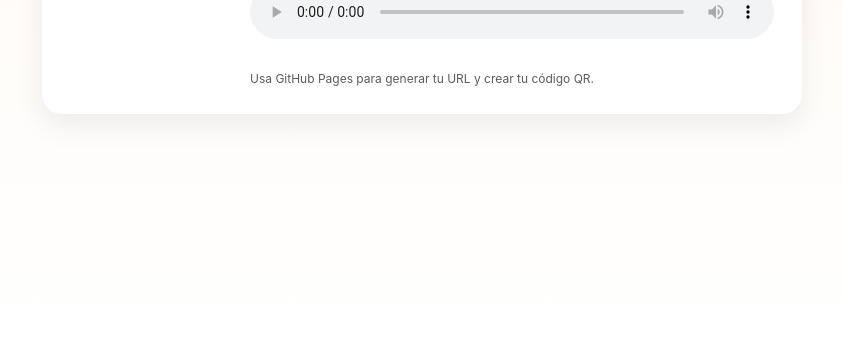
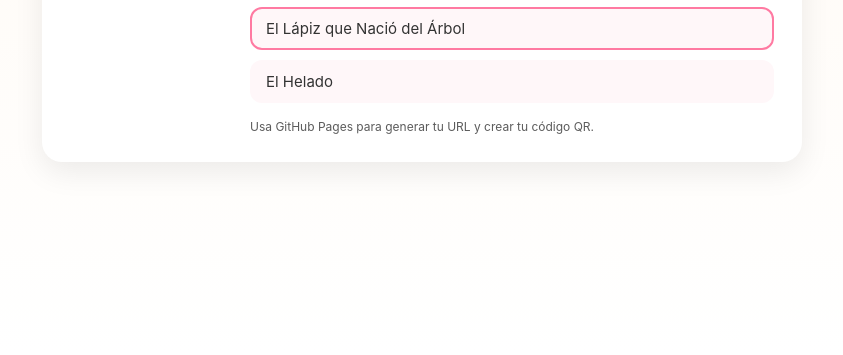
Before and after one commit to Yeissan/Reproductor-Infantil, a plain HTML site: page index.html in a window 1280 px wide. Shown: the part 445-800 px from the top of the page, without its empty margins (218-1061 px from the left). Drawn offline with Linux system fonts and the light colour scheme.

Commit message:
Fix playlist entries in index.html

```diff
--- a/index.html
+++ b/index.html
@@ -48,8 +48,8 @@
     <script>
       // Playlist lista para usar. Agrega más canciones luego.
       const playlist = [
-        { name: "El Lápiz que Nació del Árbol", url: "https://raw.githubusercontent.com/Yeissan/Musica-Infantil/refs/heads/main/El Lápiz que Nació del Árbol.mp3" };
-        { name: "El Lápiz que Nació del Árbol", url: "https://raw.githubusercontent.com/Yeissan/Musica-Infantil/refs/heads/main/Helado.mp3" }
+        { name: "El Lápiz que Nació del Árbol", url: "https://raw.githubusercontent.com/Yeissan/Musica-Infantil/refs/heads/main/El Lápiz que Nació del Árbol.mp3" },
+        { name: "El Helado", url: "https://raw.githubusercontent.com/Yeissan/Musica-Infantil/refs/heads/main/Helado.mp3" }
       ];
 
       const audio = document.getElementById('audio');
```
